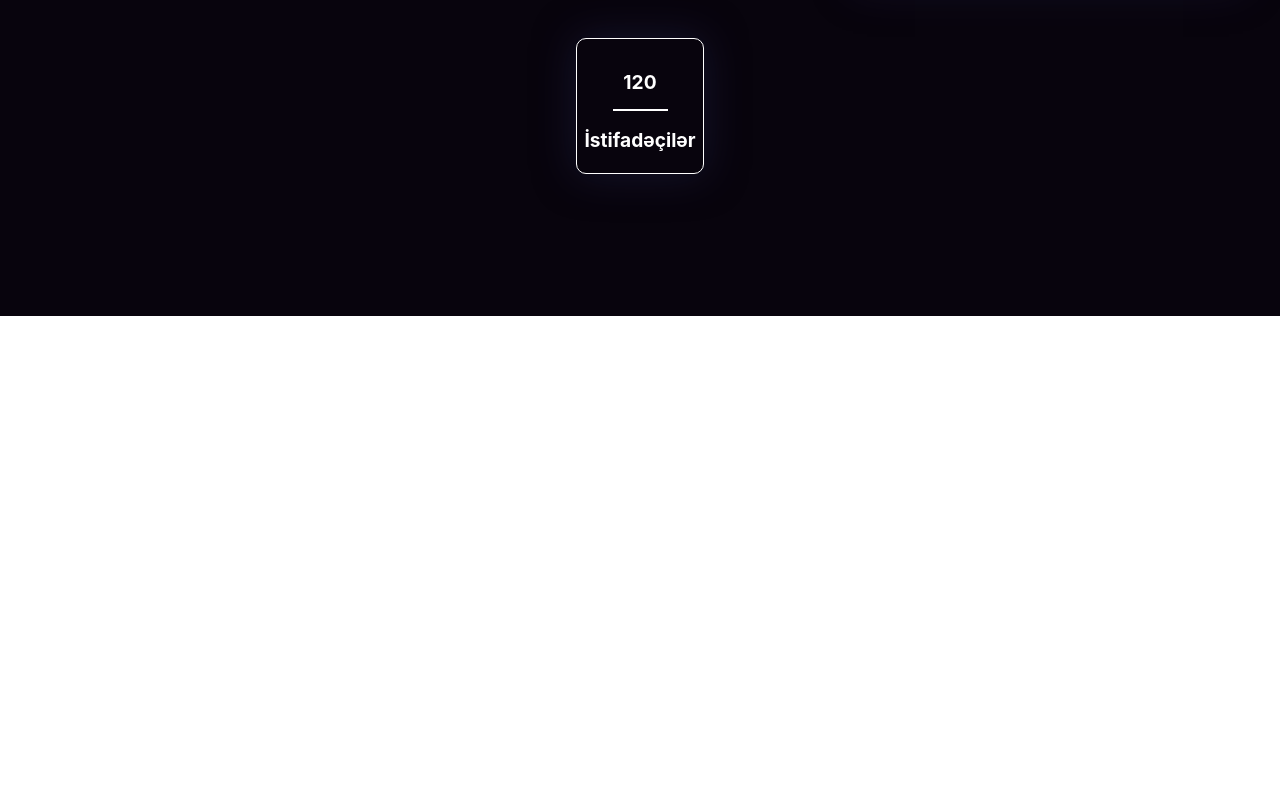
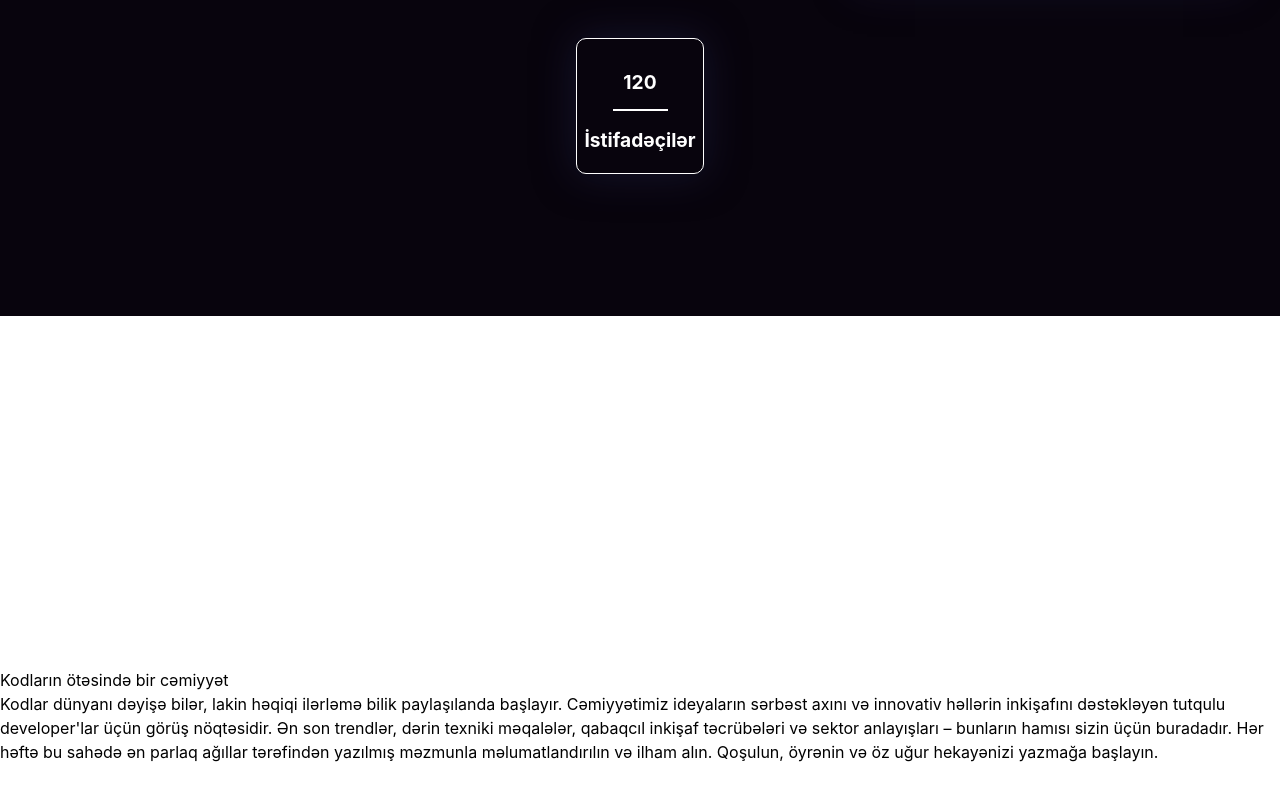
Before and after one commit to azdevcommunity/azdev-web, a React (Vite) app: page / in a window 1280 px wide. Shown: the part 1284-2084 px from the top of the page. Before the commit the page ends 1600 px from the top, so only its background shows below. Built offline with nearby package versions, Linux system fonts and the light colour scheme; a web font is replaced by a local one.

Commit message:
Update HomePage.tsx

```diff
--- a/src/features/pages/home/HomePage.tsx
+++ b/src/features/pages/home/HomePage.tsx
@@ -2,14 +2,16 @@ import NavBar from "../../container/home/NavBar.tsx";
 import HomeSection from "../../container/home/HomeSection.tsx";
 import './../../styles/home.css'
 import AboutUsSection from "../../container/home/AboutUsSection.tsx";
+import BlogPreviewSection from "../../container/home/BlogPreviewSection.tsx";
 
 const HomePage = () => {
 
     return (
         <div className={"homeContainer"}>
-            <NavBar  />
+            <NavBar />
             <HomeSection />
-            <AboutUsSection/>
+            <AboutUsSection />
+            <BlogPreviewSection />
         </div>
     );
 };
```
